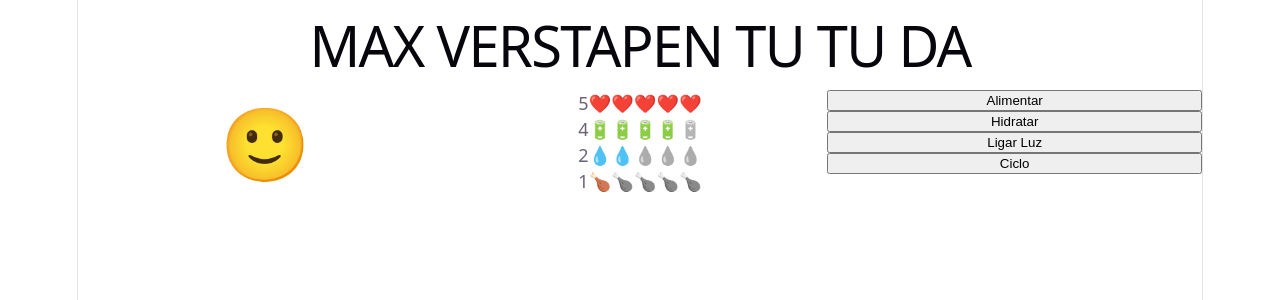
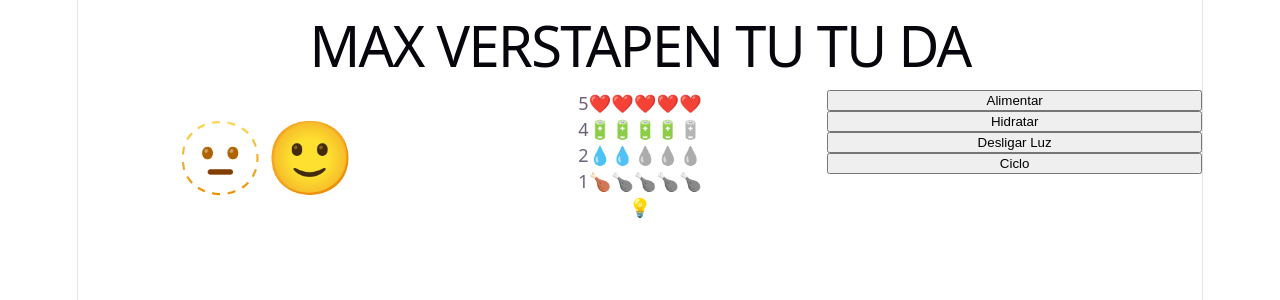
Before and after one commit to ufjf-dcc207/ufjf-dcc207-2026-3-a-atv06-eduardofontainha, a React (Vite) app: page / in a window 1280 px wide. Shown: the top 300 px of the page. Built offline with nearby package versions, Linux system fonts and the light colour scheme.

Commit message:
adiciona morte e vida emoji

```diff
--- a/src/Emoji.tsx
+++ b/src/Emoji.tsx
@@ -12,50 +12,60 @@
 import Atributo from "./Atributo";
 export default function Emoji() {
 
-    const [status, setStatus] = useState<EMOJI_KEYS>("happy")
+
     const [vida, setVida] = useState<number>(5);
     const [energia, setEnergia] = useState<number>(4);
     const [comida, setComida] = useState<number>(1);
     const [agua, setAgua] = useState<number>(2);
-
+    const [luz, setLuz] = useState<boolean>(true);
 
     function alimentarClick() {
+        if(vida === 0) return;
         setComida(Math.min(5, comida + 1));
     }
-
     function hidratarClick() {
+        if(vida === 0) return;
         setAgua(Math.min(5, agua + 1));
     }
 
     function altenarLuzClick() {
-        console.log("Status: ", status);
-        console.log("Dead!");
-        setStatus("dead");
-        console.log("Status: ", status);
+        setLuz(!luz);
     }
      function cicloClick() {
-        switch (status) {
-            case "dead":
-                setStatus("happy");
+        if(vida === 0) return;
+        setComida(Math.max(0, comida - 1));
+        if (comida === 0) {
+            setVida(Math.max(0, vida - 1));
         }
     }
+    let status = EMOJI_MAP.get("happy");
+    if (agua === 0 || comida === 0 || energia === 0) {
+        status = EMOJI_MAP.get("sick");
+    }
+    if (vida === 0) {
+        status = EMOJI_MAP.get("dead");
+    }
+
+
 
     return (
         <>
         <div className="emoji">
             <div className="face">
                 {EMOJI_MAP.get(status) || "🫥"}
+                {status}
             </div>
             <div className="atributos">
                 <Atributo icone="❤️" valor={vida}></Atributo>
                 <Atributo icone="🔋" valor={energia}></Atributo>
                 <Atributo icone="💧" valor={agua}></Atributo>
                 <Atributo icone="🍗" valor={comida}></Atributo>
+                {luz && "💡"}
             </div>
             <div className="acoes">
                 <button onClick={alimentarClick}>Alimentar</button>
                 <button onClick={hidratarClick}>Hidratar</button>
-                <button onClick={altenarLuzClick}>Ligar Luz</button>
+                <button onClick={altenarLuzClick}>{luz ? 'Desligar' : 'Ligar'} Luz</button>
                 <button onClick={cicloClick}>Ciclo</button>
             </div>
         </div>
```
